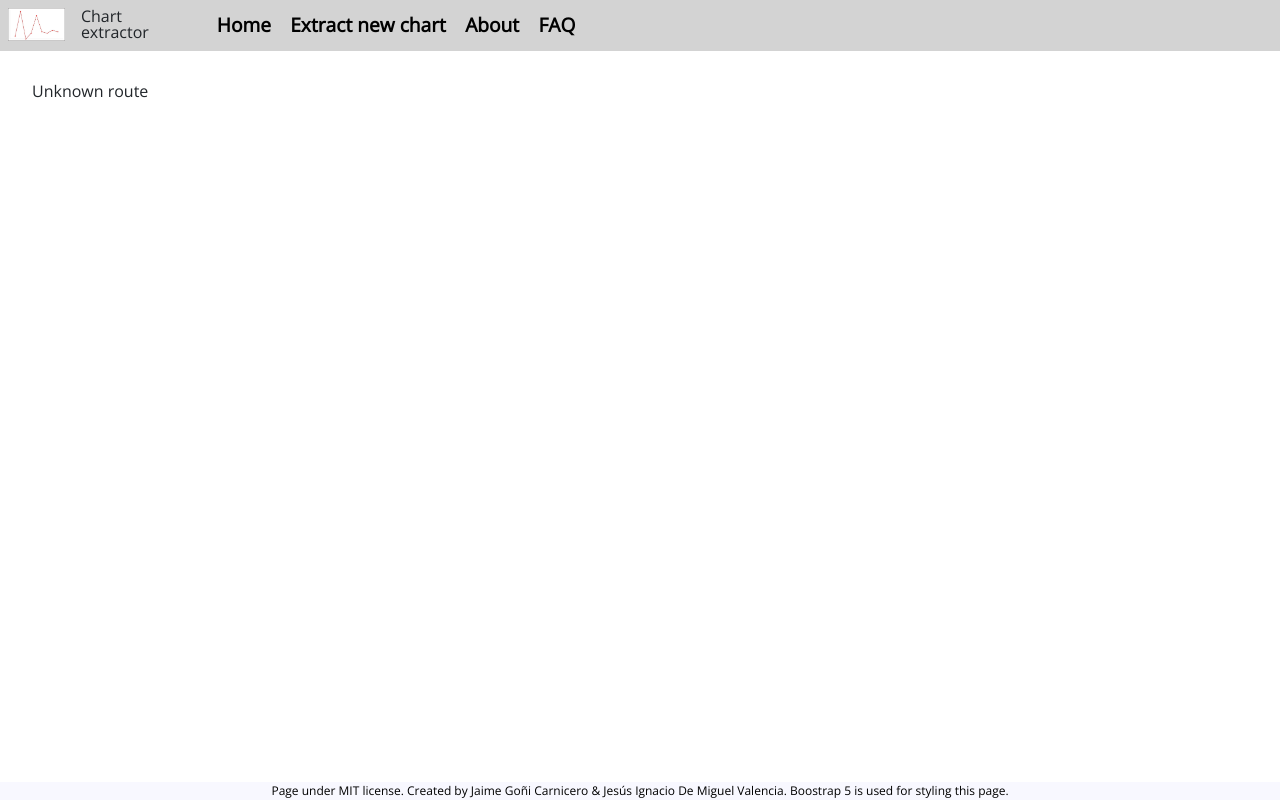
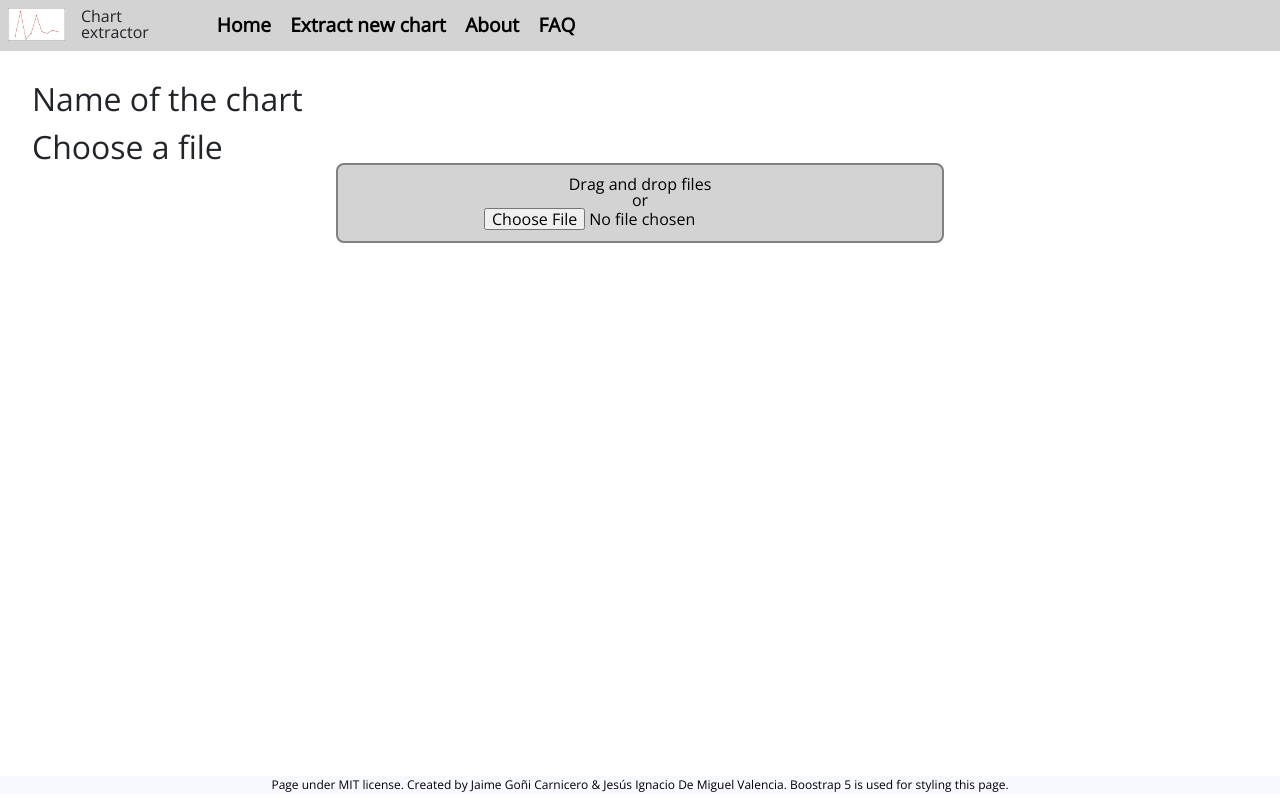
Before and after one commit to jaimegoni/chartExtractor, a React (Vite) app in the folder chartExtractor/: page /uploadImage in a window 1280 px wide. Built offline with nearby package versions, Linux system fonts and the light colour scheme; the HTML template or start-up script is replaced by a standard one; a web font is replaced by a local one.

Commit message:
File uploader is finished. Next step: store information about the chart and start the process for extracting info

```diff
--- a/chartExtractor/index.html
+++ b/chartExtractor/index.html
@@ -13,7 +13,7 @@
     <style>
       footer{
 
-        position: absolute;
+        position: sticky;
         bottom: 0px;
 
         width: 100%;
@@ -30,8 +30,8 @@
 
     </style>
   </head>
-  <body>
-    <div id="root"></div>
+  <body style="min-height: 100vh;">
+    <div id="root"  style="min-height: 97vh;"></div>
     <footer>Page under MIT license. Created by Jaime Goñi Carnicero & Jesús Ignacio De Miguel Valencia. Boostrap 5 is used for styling this page.</footer>
     <script type="module" src="/src/main.jsx"></script>
 
--- a/chartExtractor/src/core/domain/useChartData.js
+++ b/chartExtractor/src/core/domain/useChartData.js
@@ -0,0 +1,4 @@
+
+export const useChartData = (title, format, chartType, base64data)=>{
+
+}
--- a/chartExtractor/src/index.css
+++ b/chartExtractor/src/index.css
@@ -14,3 +14,7 @@ a{
 a:hover{
   text-decoration: none;
 }
+
+h1{
+  font-size: 2em;
+}
--- /dev/null
+++ b/chartExtractor/src/ui/components/FileUploader/FileUploader.css
@@ -0,0 +1,37 @@
+
+.file__uploader--div{
+    display: flex;
+    flex-direction: column;
+    justify-content: flex-start;
+    align-items: center;
+}
+
+.drop_zone--div{
+    display: flex;
+    flex-direction: row;
+    justify-content: center;
+
+    background-color: lightgray;
+    border: 2px solid grey;
+    border-radius: 8px;
+
+    width: 50%;
+    height: 5em;
+
+    color:black;
+
+    margin-bottom: 1em;
+}
+
+.dragged__over--div{
+    background-color: blue;
+    color:white;
+}
+
+.dropzone__components--div{
+    display: flex;
+    flex-direction: column;
+    justify-content: center;
+
+    align-items: center;
+}
--- /dev/null
+++ b/chartExtractor/src/ui/components/FileUploader/FileUploader.jsx
@@ -0,0 +1,103 @@
+import { useState } from "react";
+import "./FileUploader.css"
+
+export const FileUploader = ({file, setFile, acceptedTypes = ["image/jpeg", "image/png"]})=>{
+
+    const inputId = "dropzoneInput"
+
+    const [isDraggedOver, setIsDraggedOver] = useState(false)
+
+    const handleFileDrop = (event) =>{
+
+        event.preventDefault();
+
+        setIsDraggedOver(false);
+
+        let droppedFile = null;
+
+        if (event.dataTransfer.items){
+
+            const droppedItem = [...event.dataTransfer.items][0];
+            if (droppedItem.kind === "file") {
+                droppedFile = droppedItem.getAsFile();
+              }
+
+        }
+        else{
+            droppedFile = [...event.dataTransfer.files][0];
+        }
+
+        if(acceptedTypes.includes(droppedFile.type)){
+            const dataTransfer = new DataTransfer();
+            dataTransfer.items.add(droppedFile);
+            document.getElementById(inputId).files = dataTransfer.files;
+            setFile(droppedFile);
+        }
+
+    }
+
+    const handleOnDragOver = (event)=>{
+        event.preventDefault();
+        setIsDraggedOver(true);
+    }
+
+    const handleOnDragLeave = ()=>{
+        setIsDraggedOver(false);
+    }
+
+    const removeFile = ()=>{
+        document.getElementById(inputId).value = "";
+        setFile(null);
+    }
+
+    const acceptedTypesToString = ()=>{
+        let stringAcceptedTypes = "";
+        acceptedTypes.forEach((type) =>{stringAcceptedTypes += type + ", "})
+        return stringAcceptedTypes;
+    }
+
+    const onInputChange = (event)=>{
+        if (event.target.files[0]){
+            if(acceptedTypes.includes(event.target.files[0].type)){
+                setFile(event.target.files[0]);
+            }
+            else{
+                event.target.value = "";
+            }
+        }
+    }
+
+    return(
+        <div className="file__uploader--div">
+            <div
+                id="drop_zone"
+                className={ isDraggedOver ? "drop_zone--div dragged__over--div" : "drop_zone--div"}
+                onDrop={handleFileDrop}
+                onDragOver={handleOnDragOver}
+                onDragLeave={handleOnDragLeave}
+            >
+                <div className="dropzone__components--div">
+                    <p>Drag and drop files</p>
+                    <p>or</p>
+                    <input id={inputId} type="file" onChange={onInputChange} accept={acceptedTypesToString()}/>
+                </div>
+            </div>
+
+            {
+                !(file === null)
+                    &&
+                <img
+                    src={URL.createObjectURL(file)}
+                    alt="uploadedImage"
+                    style={{maxWidth : "40%", marginBottom : "1em"}}
+                />
+            }
+            {
+                !(file === null)
+                    &&
+                <button className="btn btn-outline-danger" onClick={()=>{removeFile();}}>Remove file</button>
+            }
+
+        </div>
+    )
+}
--- a/chartExtractor/src/ui/routers/AppRouter.jsx
+++ b/chartExtractor/src/ui/routers/AppRouter.jsx
@@ -2,6 +2,7 @@ import { Route, Routes} from "react-router-dom";
 import { FaqView } from "../views/FaqView";
 import { HomeView } from "../views/HomeView";
 import { NoRouteView } from "../views/NoRouteView";
+import { UploadFileView } from "../views/UploadFileView";
 
 
 export const AppRouter = ()=>{
@@ -9,6 +10,7 @@ export const AppRouter = ()=>{
     return(
     <Routes>
         <Route path="/" element={<HomeView/>}/>
+        <Route path="uploadImage" element={<UploadFileView/>}/>
         <Route path="/about" element={<FaqView/>}/>
         <Route path="/faq" element={<FaqView/>}/>
         <Route path="*" element={<NoRouteView/>}/>
--- a/chartExtractor/src/ui/templates/NavigationBar/NavigationBar.jsx
+++ b/chartExtractor/src/ui/templates/NavigationBar/NavigationBar.jsx
@@ -1,6 +1,5 @@
 
 import "./NavigationBar.css"
-import { DropdownMenu } from "../../components/DropdownMenu/DropdownMenu"
 import { ChartLink } from "../../components/ChartLink/ChartLink"
 
 export const NavigationBar = ()=>{
@@ -15,14 +14,7 @@ export const NavigationBar = ()=>{
 
             <div className="navigation__bar--div">
                 <a className="navigation__link--a" href="/">Home</a>
-                <DropdownMenu>
-
-                    <ChartLink
-                        imageSource = "./images/logo.jpg"
-                        linkLabel = "Line chart"
-                        linkHref="/newLineChart"
-                    />
-                </DropdownMenu>
+                <a className="navigation__link--a" href="/uploadImage">Extract new chart</a>
                 <a className="navigation__link--a" href="/about">About</a>
                 <a className="navigation__link--a" href="/faq">FAQ</a>
             </div>
--- a/chartExtractor/src/ui/views/FaqView.jsx
+++ b/chartExtractor/src/ui/views/FaqView.jsx
@@ -6,7 +6,7 @@ export const FaqView = ()=>{
     return(
         <StandardView>
             <>
-                <h1 style={{fontSize:"2em"}}>Do we keep any data from you or your images?</h1>
+                <h1 >Do we keep any data from you or your images?</h1>
                 <hr/>
                 <p>No. This page is completely built on Javascript and only runs into your browser.</p>
                 <p>No data is transferred to any backend. Images and information is stored in your browser for you to use them whenever you want.</p>
@@ -14,19 +14,19 @@ export const FaqView = ()=>{
 
                 <br/><br/><br/>
 
-                <h1 style={{fontSize:"2em"}}>Why aren't my images stored anymore?</h1>
+                <h1 >Why aren't my images stored anymore?</h1>
                 <hr/>
                 <p>Images and data are stored in the cache memory of your browser. If the cache memory is cleaned, data dissapears. We recommend you to download the data after extracting it.</p>
 
                 <br/><br/><br/>
 
-                <h1 style={{fontSize:"2em"}}>I'm working in Chrome and my images are not displayed in Firefox (or vice-versa). Why can't I see my images in different browsers?</h1>
+                <h1 >I'm working in Chrome and my images are not displayed in Firefox (or vice-versa). Why can't I see my images in different browsers?</h1>
                 <hr/>
                 <p>Images and data are stored in the cache memory of a browser. Cache memory is not shared between browsers. Thus, you can't process data with Chrome and see it in Firefox.</p>
 
                 <br/><br/><br/>
 
-                <h1 style={{fontSize:"2em"}}>Is this an open source project?</h1>
+                <h1 >Is this an open source project?</h1>
                 <hr/>
                 <p>Yes it is. This page is built under MIT license.</p>
                 <p>You can see the original code at:</p>
--- /dev/null
+++ b/chartExtractor/src/ui/views/UploadFileView.jsx
@@ -0,0 +1,22 @@
+import { useState } from "react";
+import { FileUploader } from "../components/FileUploader/FileUploader";
+import { StandardView } from "../templates/StandardView/StandardView";
+
+export const UploadFileView = ()=>{
+
+    const [file, setFile] = useState(null);
+
+    return(
+        <StandardView>
+            <>
+                <h1>Name of the chart</h1>
+                <br/>
+                <h1>Choose a file</h1>
+                <FileUploader
+                    file={file}
+                    setFile={setFile}
+                />
+            </>
+        </StandardView>
+    )
+}
```
